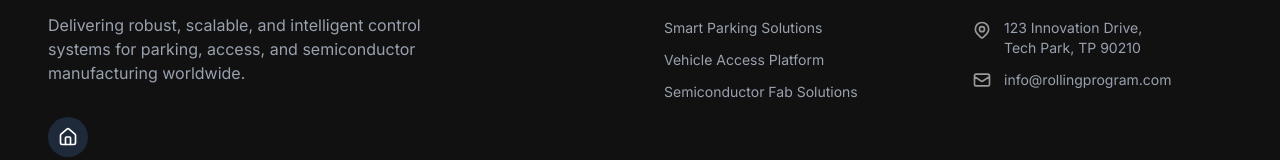
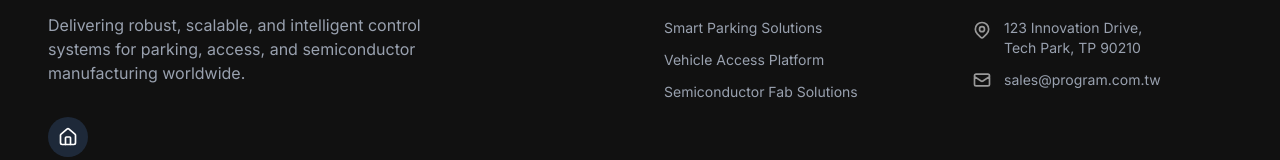
Before and after one commit to CaiXinRu/Rolling-Program, a Next.js app: page / in a window 1280 px wide. Shown: the part 9091-9251 px from the top of the page. Built offline with nearby package versions, Linux system fonts and the light colour scheme; no server answers.

Commit message:
feat: adjust email receiver

```diff
--- a/src/app/components/FeaturesSection.tsx
+++ b/src/app/components/FeaturesSection.tsx
@@ -76,7 +76,7 @@ export const WhoItsFor: React.FC = () => {
                 infrastructure.
               </p>
               <a
-                href="https://mail.google.com/mail/?view=cm&to=naomi@program.com.tw"
+                href="https://mail.google.com/mail/?view=cm&to=sales@program.com.tw"
                 target="_blank"
                 rel="noopener noreferrer"
                 className="inline-flex items-center font-black uppercase tracking-widest text-xs hover:translate-x-2 transition-transform"
@@ -127,7 +127,7 @@ export const PartnerOpportunity: React.FC = () => {
               ))}
             </ul>
             <a
-              href="https://mail.google.com/mail/?view=cm&to=naomi@program.com.tw"
+              href="https://mail.google.com/mail/?view=cm&to=sales@program.com.tw"
               target="_blank"
               rel="noopener noreferrer"
               className="inline-flex items-center px-8 py-4 bg-rp-orange text-white font-bold rounded-full hover:scale-105 transition-transform"
@@ -296,7 +296,7 @@ export const FinalCTA: React.FC = () => {
         </p>
         <div className="flex flex-col sm:flex-row justify-center gap-6">
           <a
-            href="https://mail.google.com/mail/?view=cm&to=naomi@program.com.tw"
+            href="https://mail.google.com/mail/?view=cm&to=sales@program.com.tw"
             target="_blank"
             rel="noopener noreferrer"
             className="px-10 py-5 bg-white text-rp-red font-black uppercase tracking-widest text-lg rounded-full hover:scale-105 transition-transform shadow-2xl"
@@ -304,7 +304,7 @@ export const FinalCTA: React.FC = () => {
             Book a Demo
           </a>
           <a
-            href="https://mail.google.com/mail/?view=cm&to=naomi@program.com.tw"
+            href="https://mail.google.com/mail/?view=cm&to=sales@program.com.tw"
             target="_blank"
             rel="noopener noreferrer"
             className="px-10 py-5 bg-transparent border-2 border-white text-white font-black uppercase tracking-widest text-lg rounded-full hover:bg-white hover:text-rp-red transition-all"
--- a/src/app/components/Footer.tsx
+++ b/src/app/components/Footer.tsx
@@ -111,12 +111,12 @@ const Footer: React.FC = () => {
                   ></path>
                 </svg>
                 <a
-                  href="https://mail.google.com/mail/?view=cm&to=naomi@program.com.tw"
+                  href="https://mail.google.com/mail/?view=cm&to=sales@program.com.tw"
                   target="_blank"
                   rel="noopener noreferrer"
                   className="hover:text-white transition-colors"
                 >
-                  info@rollingprogram.com
+                  sales@program.com.tw
                 </a>
               </p>
             </address>
```
